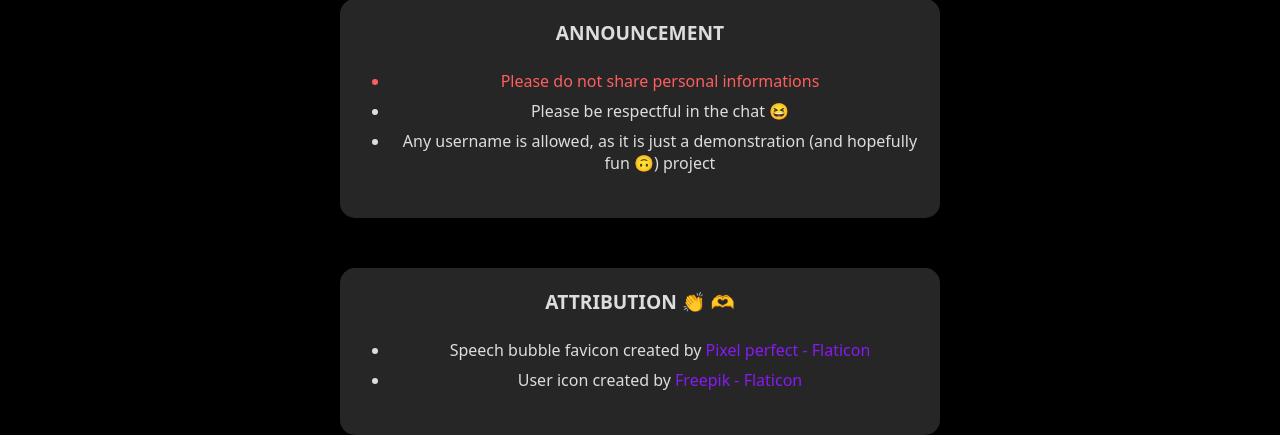
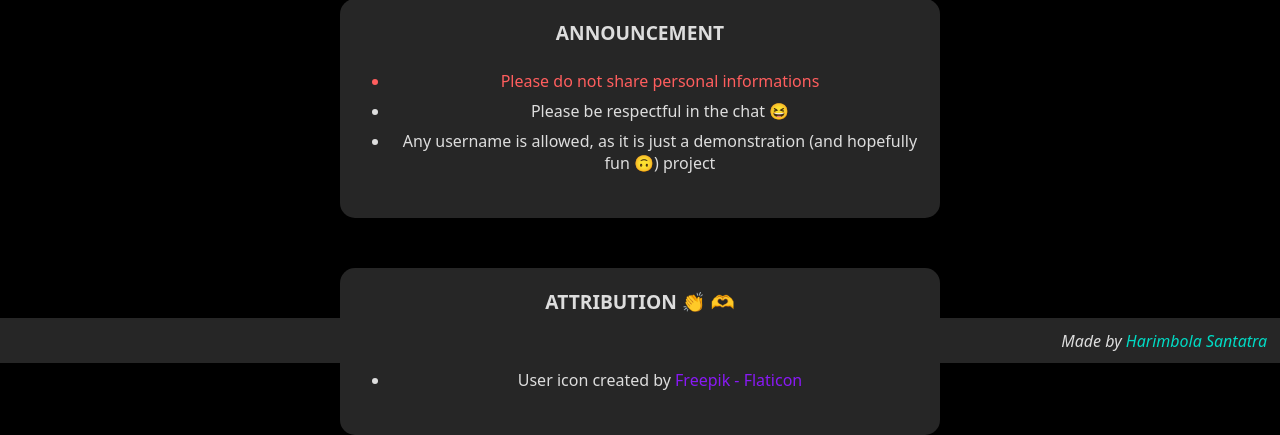
Before and after one commit to HarimbolaSantatra/django-group-chat, a Django app: page / in a window 1280 px wide. Shown: the part 424-859 px from the top of the page. Run offline with Django 4.2, Linux system fonts and the light colour scheme.

Commit message:
add footer

```diff
--- a/main/static/main/style.css
+++ b/main/static/main/style.css
@@ -258,6 +258,26 @@ h1, h2, h3 {
     color: var(--red);
 }
 
+#footer {
+  height: 20px;
+  background-color: var(--less-black);
+  width: 100vw;
+  text-align: end;
+  padding: 1%;
+  font-style: italic;
+  position: absolute;
+  bottom: 0;
+  right: 0;
+}
+
+#footer a {
+  color: var(--cyan);
+}
+
+#footer a:hover {
+  color: var(--magenta);
+}
+
 
 @media screen and ( max-width: 512px ) {
     .header {
--- a/main/templates/main/main_app_base.html
+++ b/main/templates/main/main_app_base.html
@@ -44,6 +44,12 @@
     {% block content %}
     {% endblock content %}
 
+    {% block footer %}
+    <div id="footer">
+	Made by <a href="https://www.github.com/harimbolasantatra" target='_blank'>Harimbola Santatra</a>
+    </div>
+    {% endblock footer %}
+
     {% block script %}
     {% endblock script %}
 </body>
```
